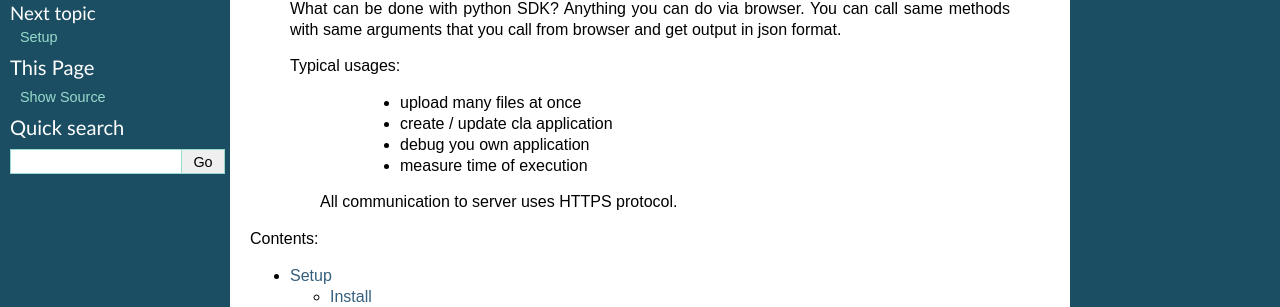
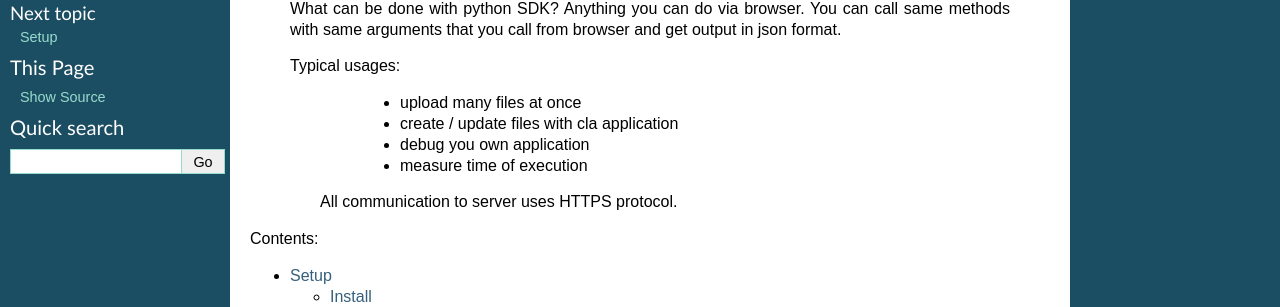
Before and after one commit to genestack/sdk, a Sphinx documentation site: the page built from docs/source/index.rst, in a window 1280 px wide. Shown: the part 130-437 px from the top of the page. Built offline with Sphinx 7.4.7, drawn with Linux system fonts in a browser that asks for light colours; pages that are not in the unit, such as notebooks, are missing from menus.

Commit message:
Update docs.

```diff
--- a/docs/source/index.rst
+++ b/docs/source/index.rst
@@ -9,7 +9,7 @@ Python SDK will help you to automate server interaction.
 
  Typical usages:
    - upload many files at once
-   - create / update cla application
+   - create / update files with cla application
    - debug you own application
    - measure time of execution
 
```
